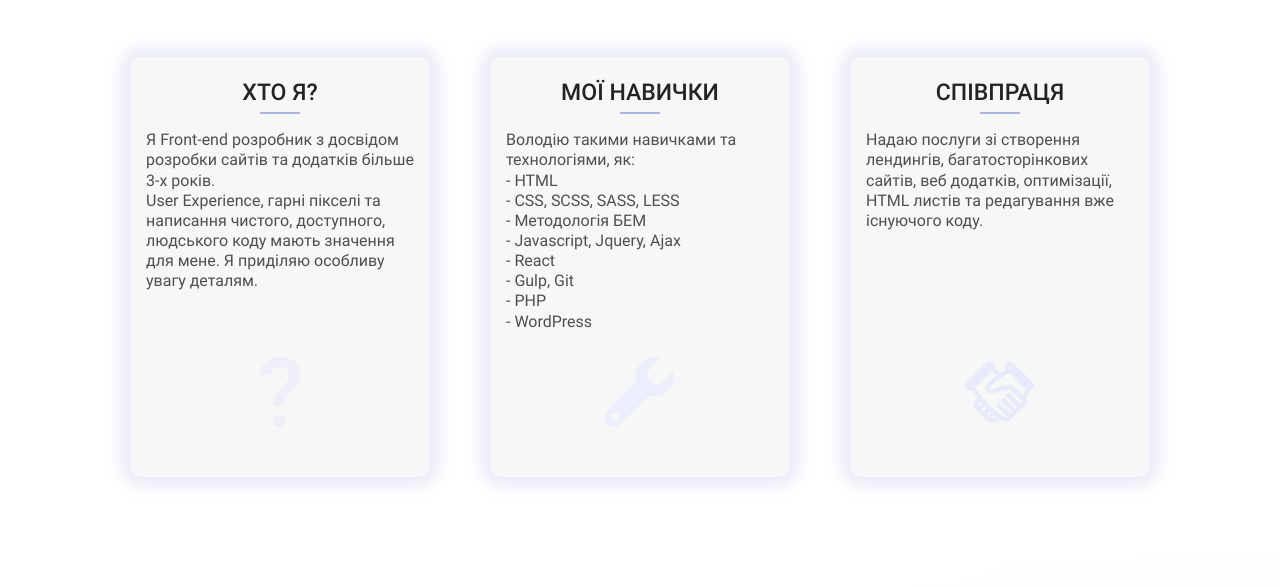
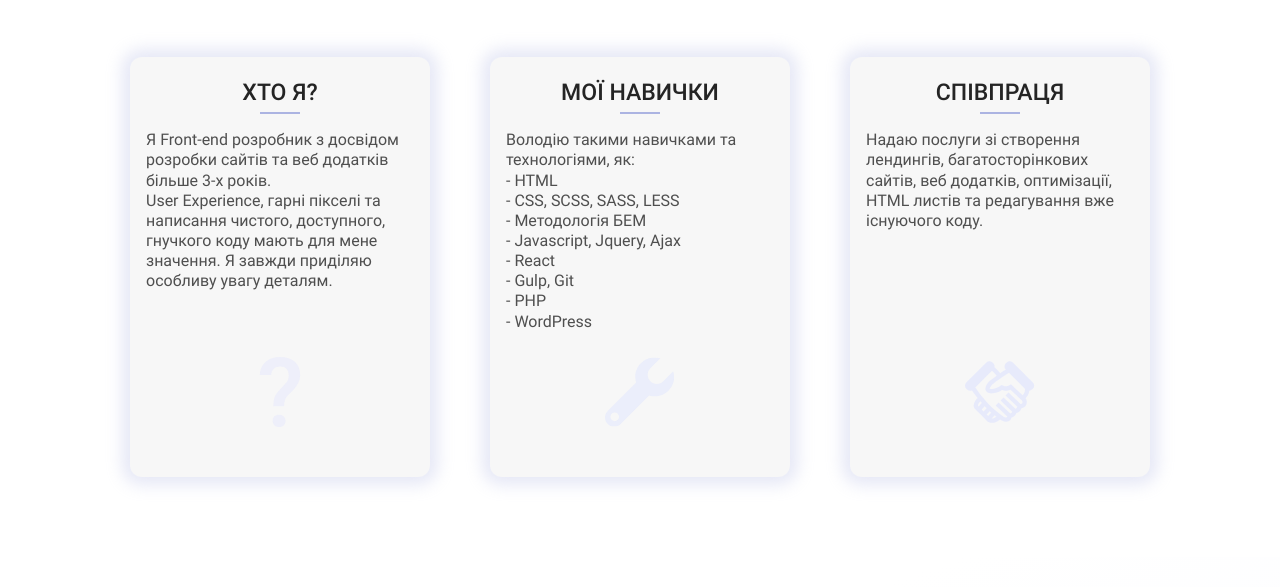
Before and after one commit to Bogdan-Khavrych/portfolio, a website: page src/uk.html in a window 1280 px wide. Shown: the part 960-1547 px from the top of the page. Drawn offline with Linux system fonts and the light colour scheme.

Commit message:
changes in content

```diff
--- a/src/uk.html
+++ b/src/uk.html
@@ -248,11 +248,10 @@
 				<div class="about__wrapper">
 					<div class="about__card">
 						<h3 class="about__card-name">Хто я?</h3>
-						<p class="about__card-desc">Я Front-end розробник з досвідом розробки
-							сайтів та додатків більше 3-х років.
+						<p class="about__card-desc">
+							Я Front-end розробник з досвідом розробки сайтів та веб додатків більше 3-х років.
 							<br>
-							User Experience, гарні пікселі та написання чистого, доступного, людського коду мають
-							значення для мене. Я приділяю особливу увагу деталям.
+							User Experience, гарні пікселі та написання чистого, доступного, гнучкого коду мають для мене значення. Я завжди приділяю особливу увагу деталям.
 						</p>
 						<svg class="about__card-icon" width="80" height="80" viewBox="0 0 59 102" fill="none"
 							xmlns="http://www.w3.org/2000/svg">
```
Also changed, not shown: src/_index.html (+1 -1 lines), src/index.html (+1 -1 lines), src/ru.html (+1 -1 lines), 2 other files.
